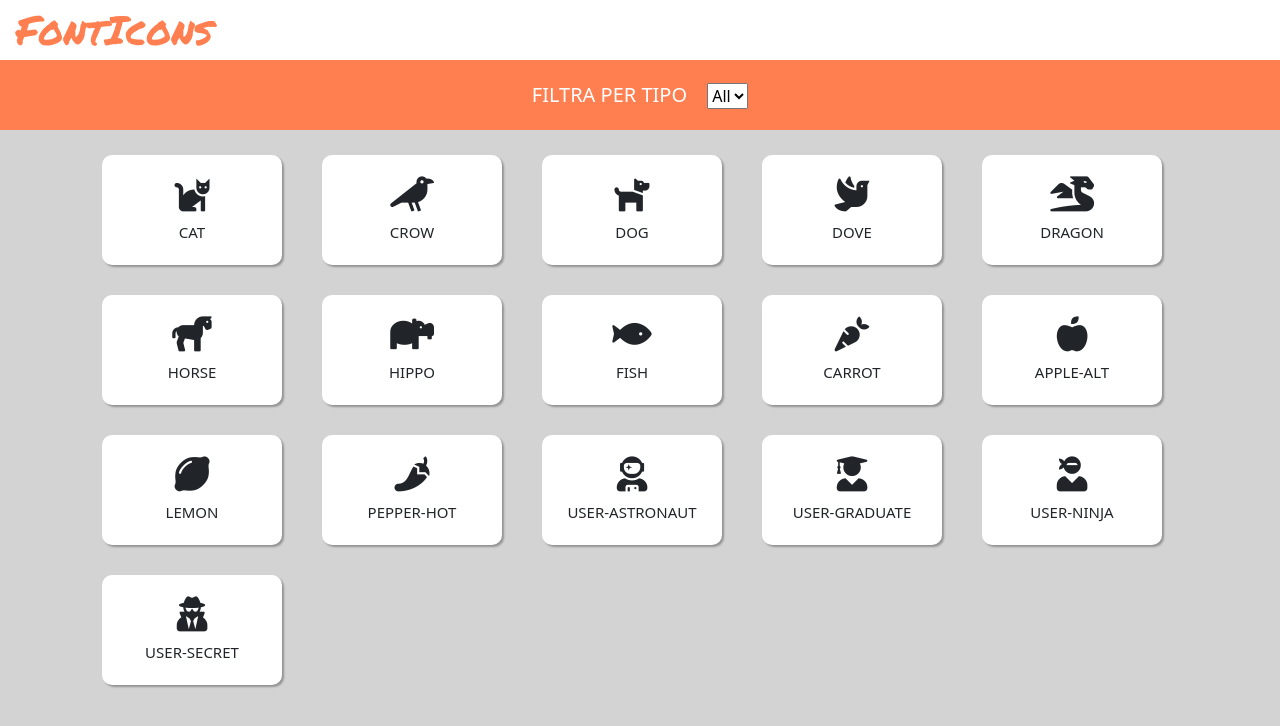
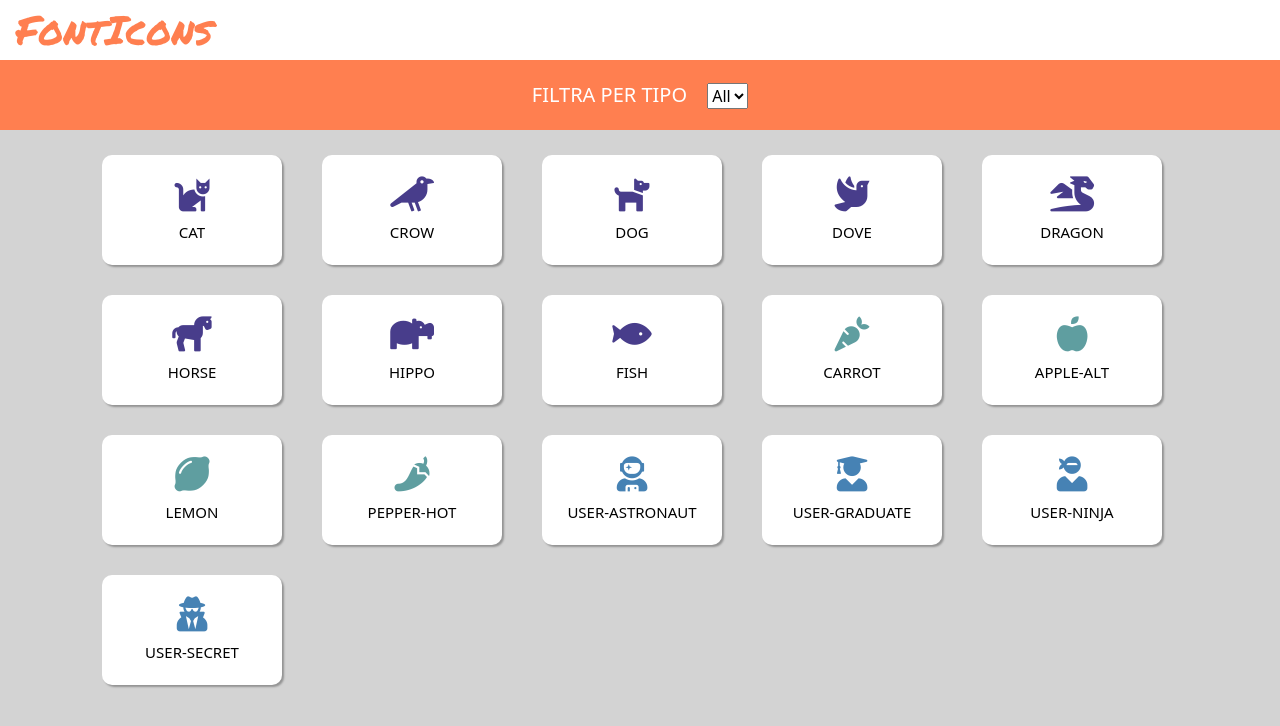
Before and after one commit to AngelaRecchia/js-es6-icons, a plain HTML site: page index.html in a window 1280 px wide. Drawn offline with nearby package versions, Linux system fonts and the light colour scheme.

Commit message:
add colors

```diff
--- a/css/style.css
+++ b/css/style.css
@@ -48,4 +48,17 @@ main {
 .name {
     margin-top: 10px;
     font-size: 15px;
+    color: black
 }
+
+.animal {
+    color:darkslateblue;
+}
+
+.vegetable {
+    color:cadetblue;
+}
+
+.user {
+    color:steelblue;
+}
--- a/js/script.js
+++ b/js/script.js
@@ -101,6 +101,7 @@ const icons = [
   ];
 
   icons.forEach(elem => {
-      const {name, prefix, type, family} = elem;
-      document.getElementById("mainC").innerHTML += `<div class="box"><i class="${family} ${prefix}${name}"></i><div class="text-uppercase name">${name}</div>`;
+    const {name, prefix, type, family} = elem;
+    document.getElementById("mainC").innerHTML += `<div class="box ${type}"><i class="${family} ${prefix}${name}"></i><div class="text-uppercase name">${name}</div>`;
+
   })
```
